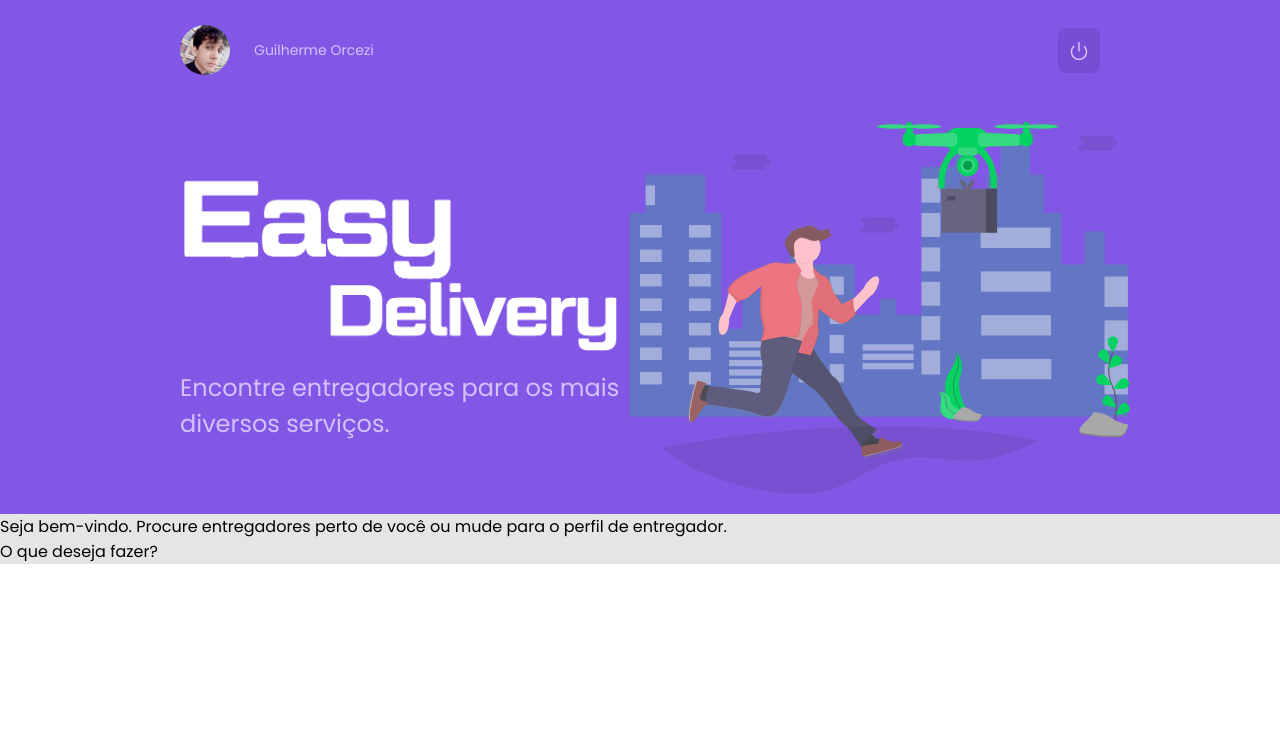
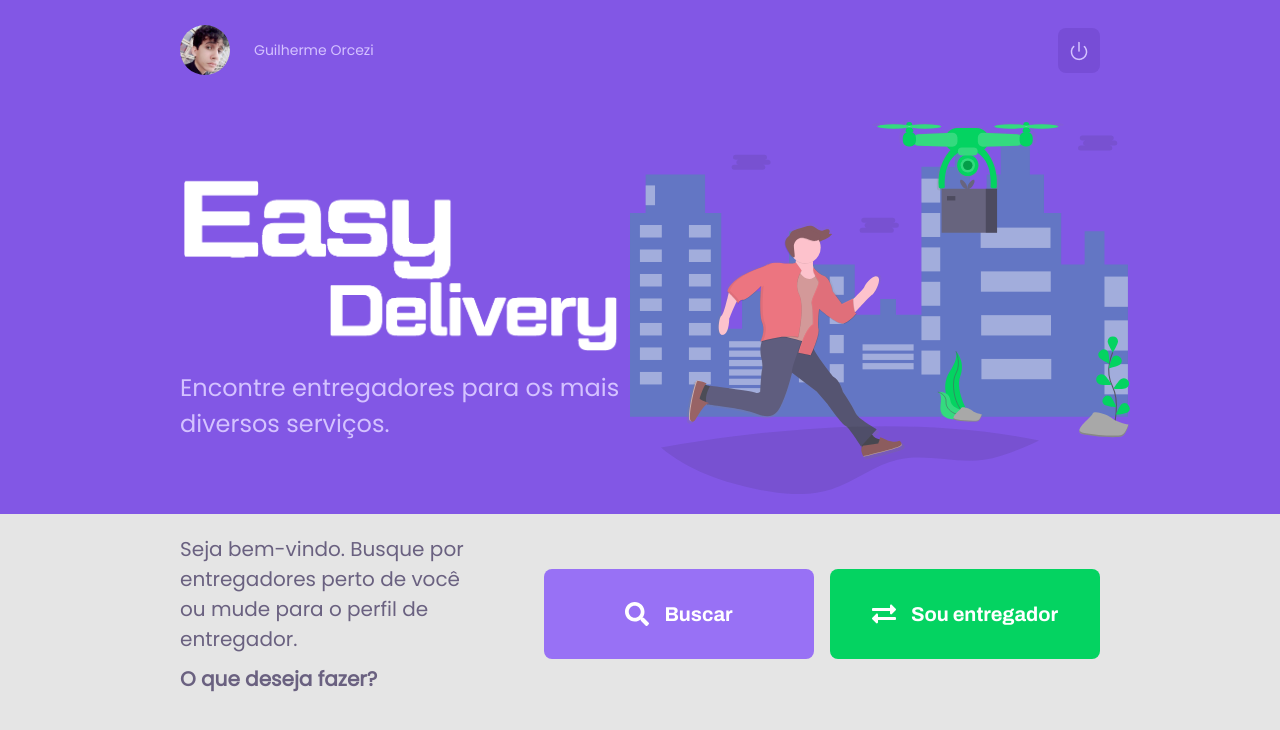
Before and after one commit to guilhermeorcezi/EasyDelivery, a React (Create React App) app in the folder web/: page /main in a window 1280 px wide. Shown: the top 730 px of the page. Built offline with nearby package versions, Linux system fonts and the light colour scheme.

Commit message:
main page created

```diff
--- a/web/src/pages/Main/index.tsx
+++ b/web/src/pages/Main/index.tsx
@@ -2,11 +2,13 @@ import React from 'react';
 
 import imgAvatar from '../../assets/images/user-avatar.png';
 import logoutIcon from '../../assets/icons/logout-icon.png';
-
 import imgBanner from '../../assets/images/easydelibery-banner.svg';
 import logoImg from '../../assets/images/logo.png';
 
+import { FaExchangeAlt, FaSearch } from 'react-icons/fa';
+
 import Header from '../../components/Header';
+import {Link} from 'react-router-dom'
 
 import './styles.css';
 
@@ -27,15 +29,26 @@ const Main: React.FC = () => {
 
 				<img src={imgBanner} alt="Easy Delivery" className="banner-image" />
 			</div>
+
 			<div className="content">
 				<div className="welcome">
 					<p>
-						Seja bem-vindo. Procure entregadores perto de você ou mude para o
+						Seja bem-vindo. Busque por entregadores perto de você ou mude para o
 						perfil de entregador.
 					</p>
 					<span>O que deseja fazer?</span>
 				</div>
-				<div className="button-group"></div>
+				<div className="buttons-container">
+					<Link to="/sign-up" className="sign-up">
+						<FaSearch className="button-icon" size={24} />
+						Buscar
+					</Link>
+
+					<Link to="/sign-in" className="sign-in">
+						<FaExchangeAlt className="button-icon" size={24} />
+						Sou entregador
+					</Link>
+				</div>
 			</div>
 		</div>
 	);
--- a/web/src/pages/Main/styles.css
+++ b/web/src/pages/Main/styles.css
@@ -3,6 +3,7 @@
 	height: 100vh;
 	display: flex;
 	flex-direction: column;
+	background: var(--color-background-primary);
 }
 
 #page-main .container {
@@ -14,8 +15,8 @@
 	padding: 20px 180px;
 }
 
-#page-main .container .container-logo{
-	width:450px;
+#page-main .container .container-logo {
+	width: 450px;
 }
 
 #page-main .container h2 {
@@ -35,6 +36,81 @@
 	width: 500px;
 }
 
-#page-main .content{
-	background: var(--color-background-primary);
+#page-main .content {
+	display: flex;
+	justify-content: center;
+	align-items: center;
+	padding: 20px 180px;
 }
+
+#page-main .content .welcome {
+	padding-right: 60px;
+}
+
+#page-main .content .welcome p {
+	font-family: Poppins;
+	font-style: normal;
+	font-size: 20px;
+	line-height: 30px;
+	color: var(--color-text-base);
+	margin-bottom:10px;
+}
+
+#page-main .content .welcome span{
+	font-family: Poppins;
+	font-style: normal;
+	font-size: 20px;
+	line-height: 30px;
+	color: var(--color-text-base);
+	font-weight: bolder;
+}
+
+#page-main .content .buttons-container {
+	display: flex;
+	justify-content: center;
+	margin: 3.2rem 0;
+}
+
+#page-main .content .buttons-container a {
+	width: 27rem;
+	height: 9rem;
+	border-radius: 0.8rem;
+	font: 700 2rem Archivo;
+
+	display: flex;
+	align-items: center;
+	justify-content: center;
+
+	text-decoration: none;
+	color: var(--color-button-text);
+
+	transition: background-color 0.2s;
+}
+
+#page-main .content .buttons-container a:first-child {
+	margin-right: 1.6rem;
+}
+
+#page-main .content .buttons-container a img {
+	margin-right: 1rem;
+}
+
+#page-main .content .buttons-container a.sign-up {
+	background: var(--color-primary-lighter);
+}
+
+#page-main .content .buttons-container a.sign-in {
+	background: var(--color-secundary);
+}
+
+#page-main .content .buttons-container a.sign-up:hover {
+	background: var(--color-primary-light);
+}
+
+#page-main .content .buttons-container a.sign-in:hover {
+	background: var(--color-secundary-dark);
+}
+
+#page-main .content .buttons-container .button-icon {
+	margin-right: 15px;
+}
```
